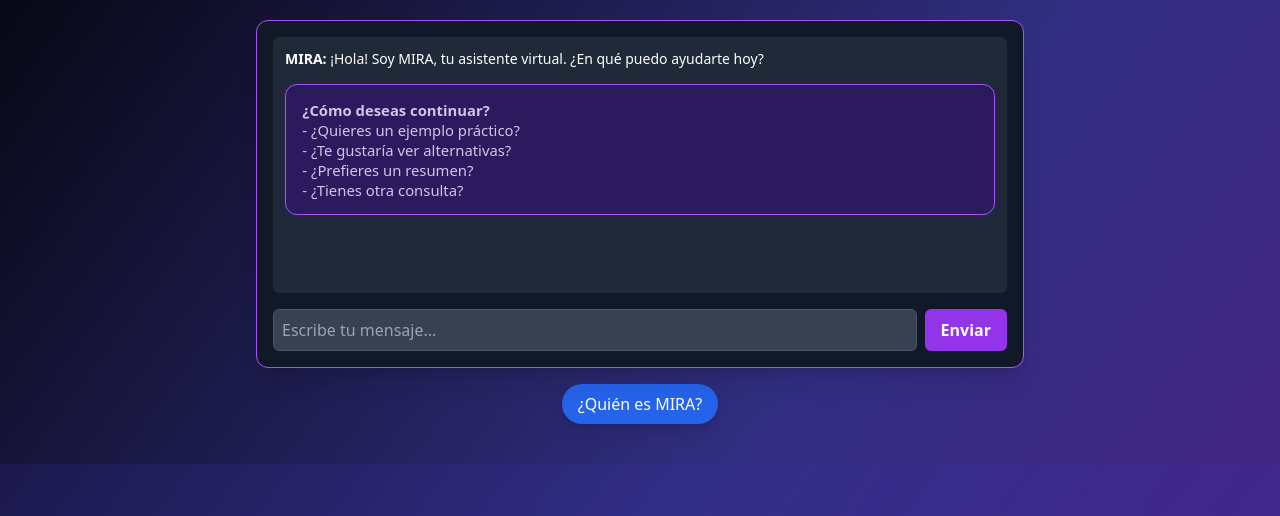
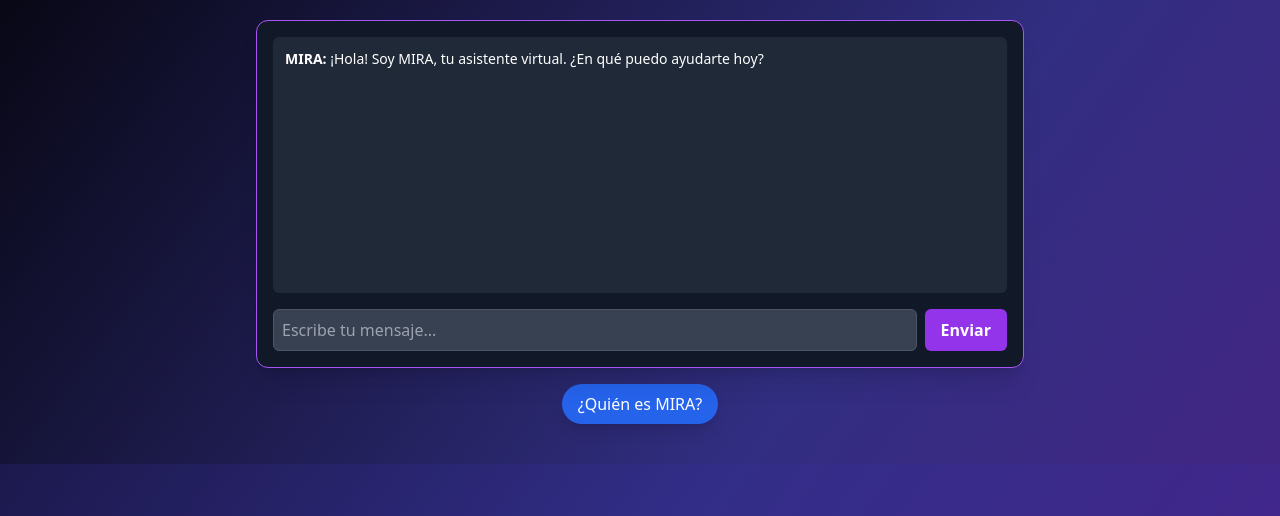
Before and after one commit to innova-space-edu/miraAI, a plain HTML site: page index.html in a window 1280 px wide. Shown: the part 284-800 px from the top of the page. Drawn offline with nearby package versions, Linux system fonts and the light colour scheme.

Commit message:
Update index.html

```diff
--- a/index.html
+++ b/index.html
@@ -104,20 +104,7 @@
       border-radius: 0.6rem;
       font-weight: 500;
     }
-    /* Opciones de avance, sin botón copiar */
-    .mira-advance {
-      margin-top: 1.1em;
-      margin-bottom: 0.2em;
-      padding: 1em 1.1em;
-      background: #2e1767d4;
-      border-radius: 0.8em;
-      border: 1.5px solid #a855f7;
-      font-size: 1.06em;
-      font-weight: 500;
-      color: #d1c4e9;
-      box-shadow: 0 2px 12px #3520776b;
-      position: relative;
-    }
+    /* Ya NO existe .mira-advance */
   </style>
 </head>
 <body class="bg-gradient-to-br from-black via-indigo-900 to-purple-900 text-white font-sans scroll-smooth">
@@ -146,13 +133,6 @@
         <div id="chat-box" class="h-72 md:h-64 overflow-y-auto bg-gray-800 p-3 rounded-md mb-4 text-sm space-y-2 text-white chat-markdown" aria-live="polite">
           <div>
             <strong>MIRA:</strong> ¡Hola! Soy MIRA, tu asistente virtual. ¿En qué puedo ayudarte hoy?
-            <div class="mira-advance" style="margin-top:1em;">
-              <strong>¿Cómo deseas continuar?</strong><br>
-              - ¿Quieres un ejemplo práctico?<br>
-              - ¿Te gustaría ver alternativas?<br>
-              - ¿Prefieres un resumen?<br>
-              - ¿Tienes otra consulta?<br>
-            </div>
           </div>
         </div>
         <div class="flex gap-2">
```
